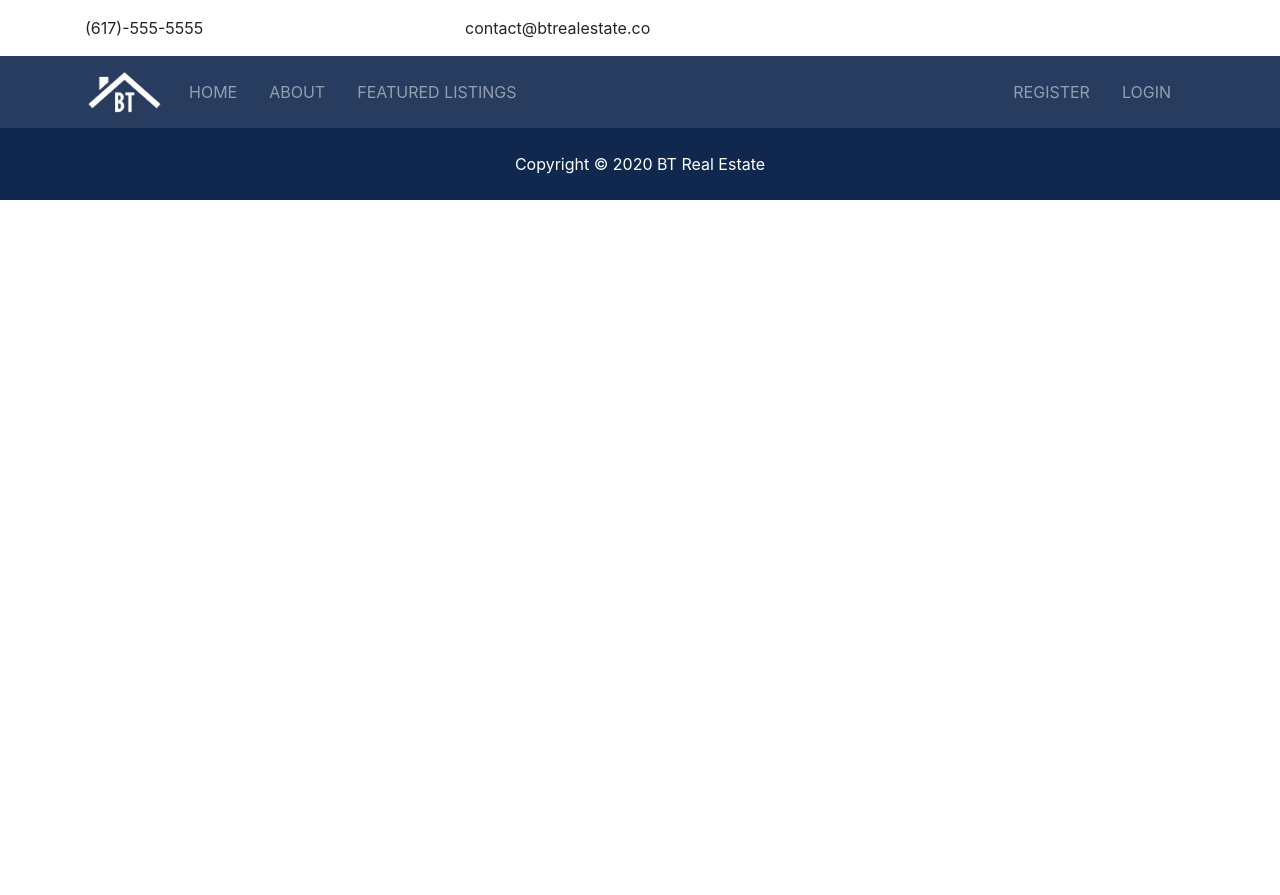
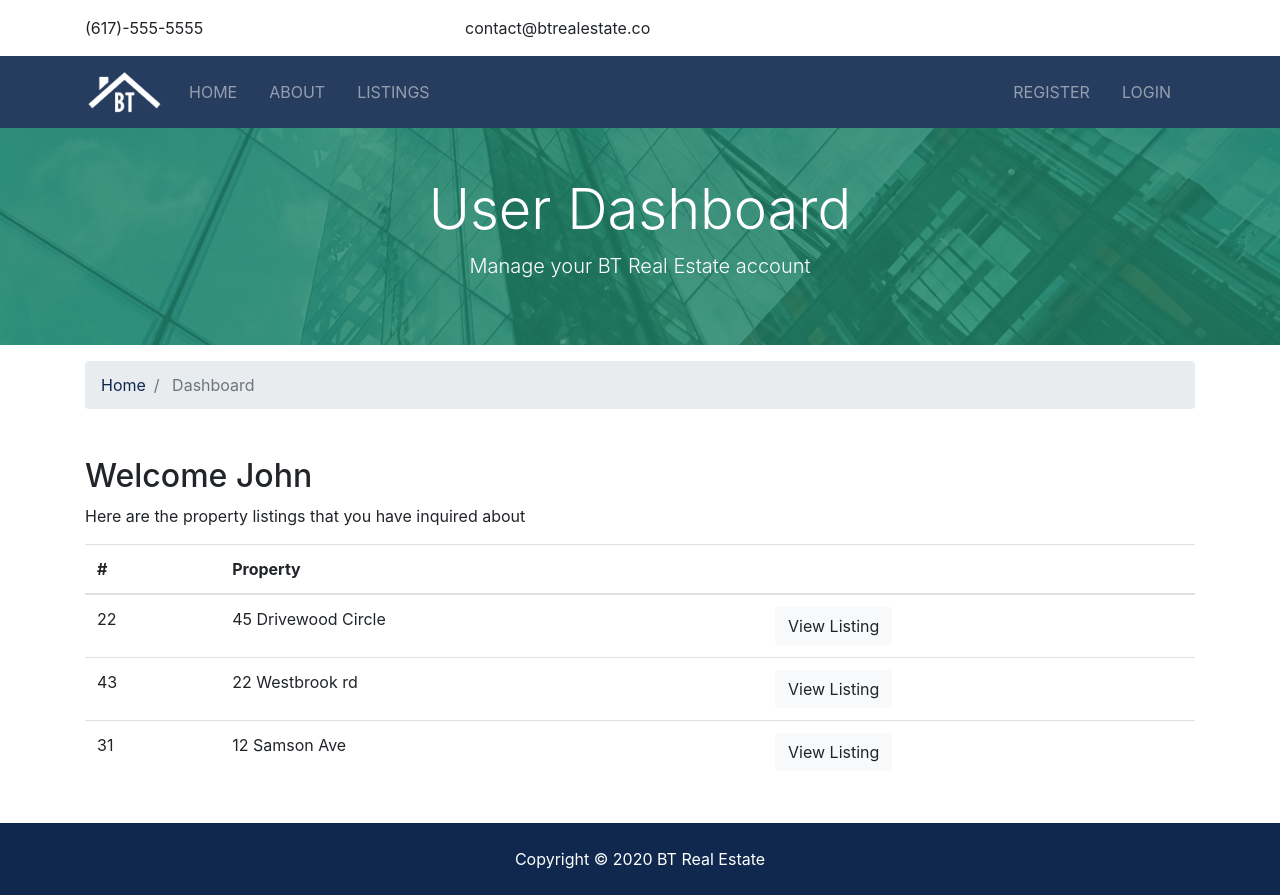
Before and after one commit to zolomohan/bt-real-estate, a Django app: page /accounts/dashboard in a window 1280 px wide. Before the commit the page ends 200 px from the top, so only its background shows below. Run offline with Django 3.2, Linux system fonts and the light colour scheme; some libraries are stand-ins or nearby versions.

Commit message:
Add Logout, Fix Nav Links on Auth, Add Dashboard Template

```diff
--- a/accounts/views.py
+++ b/accounts/views.py
@@ -53,4 +53,8 @@
 
 
 def logout(request):
+    if request.method == 'POST':
+        auth.logout(request)
+        messages.success(request, "You're Logged Out")
+        return redirect('index')
     return redirect('index')
--- a/templates/accounts/dashboard.html
+++ b/templates/accounts/dashboard.html
@@ -1,5 +1,76 @@
 {% extends 'base.html' %}
 
 {% block content %}
-    {% include 'partials/_alerts.html' %}
+<section id="showcase-inner" class="py-5 text-white">
+	<div class="container">
+		<div class="row text-center">
+			<div class="col-md-12">
+				<h1 class="display-4">User Dashboard</h1>
+				<p class="lead">Manage your BT Real Estate account</p>
+			</div>
+		</div>
+	</div>
+</section>
+
+<!-- Breadcrumb -->
+<section id="bc" class="mt-3">
+	<div class="container">
+		<nav aria-label="breadcrumb">
+			<ol class="breadcrumb">
+				<li class="breadcrumb-item">
+					<a href="{% url 'index' %}">
+						<i class="fas fa-home"></i> Home</a>
+				</li>
+				<li class="breadcrumb-item active"> Dashboard</li>
+			</ol>
+		</nav>
+	</div>
+</section>
+
+<div class="mt-4">
+	{% include 'partials/_alerts.html' %}
+</div>
+
+<section id="dashboard" class="py-4">
+	<div class="container">
+		<div class="row">
+			<div class="col-md-12">
+				<h2>Welcome John</h2>
+				<p>Here are the property listings that you have inquired about</p>
+				<table class="table">
+					<thead>
+						<tr>
+							<th scope="col">#</th>
+							<th scope="col">Property</th>
+							<th></th>
+						</tr>
+					</thead>
+					<tbody>
+						<tr>
+							<td>22</td>
+							<td>45 Drivewood Circle</td>
+							<td>
+								<a class="btn btn-light" href="#">View Listing</a>
+							</td>
+						</tr>
+						<tr>
+							<td>43</td>
+							<td>22 Westbrook rd</td>
+							<td>
+								<a class="btn btn-light" href="#">View Listing</a>
+							</td>
+						</tr>
+						<tr>
+							<td>31</td>
+							<td>12 Samson Ave</td>
+							<td>
+								<a class="btn btn-light" href="#">View Listing</a>
+							</td>
+						</tr>
+					</tbody>
+				</table>
+			</div>
+		</div>
+	</div>
+</section>
 {% endblock content %}
--- a/templates/partials/_navbar.html
+++ b/templates/partials/_navbar.html
@@ -34,11 +34,32 @@
                     {% else %}
                         class="nav-item mr-3"
                     {% endif %} >
-                    <a class="nav-link" href={% url 'listings' %}>Featured Listings</a>
+                    <a class="nav-link" href={% url 'listings' %}>Listings</a>
                 </li>
             </ul>
 
             <ul class="navbar-nav ml-auto">
+            {% if user.is_authenticated %}
+                <li class="nav-item mr-3">
+                    <a class="nav-link" href="javascript:{document.getElementById('logout').submit()}">
+                        <i class="fas fa-sign-out-alt"></i> Logout
+                    </a>
+                    <form action="{% url 'logout' %}" method="POST" id="logout">
+                        {% csrf_token %}
+                    </form>
+                </li>
+                <li
+                    {% if 'dashboard' in request.path %}
+                        class="nav-item active mr-3"
+                    {% else %}
+                        class="nav-item mr-3"
+                    {% endif %}
+                >
+                    <a class="nav-link" href={% url 'dashboard' %}>
+                        <i class="fas fa-user"></i> Dashboard
+                    </a>
+                </li>
+            {% else %}
                 <li
                     {% if 'register' in request.path %}
                         class="nav-item active mr-3"
@@ -61,6 +82,7 @@
                         <i class="fas fa-sign-in-alt"></i> Login
                     </a>
                 </li>
+            {% endif %}
             </ul>
         </div>
     </div>
```
